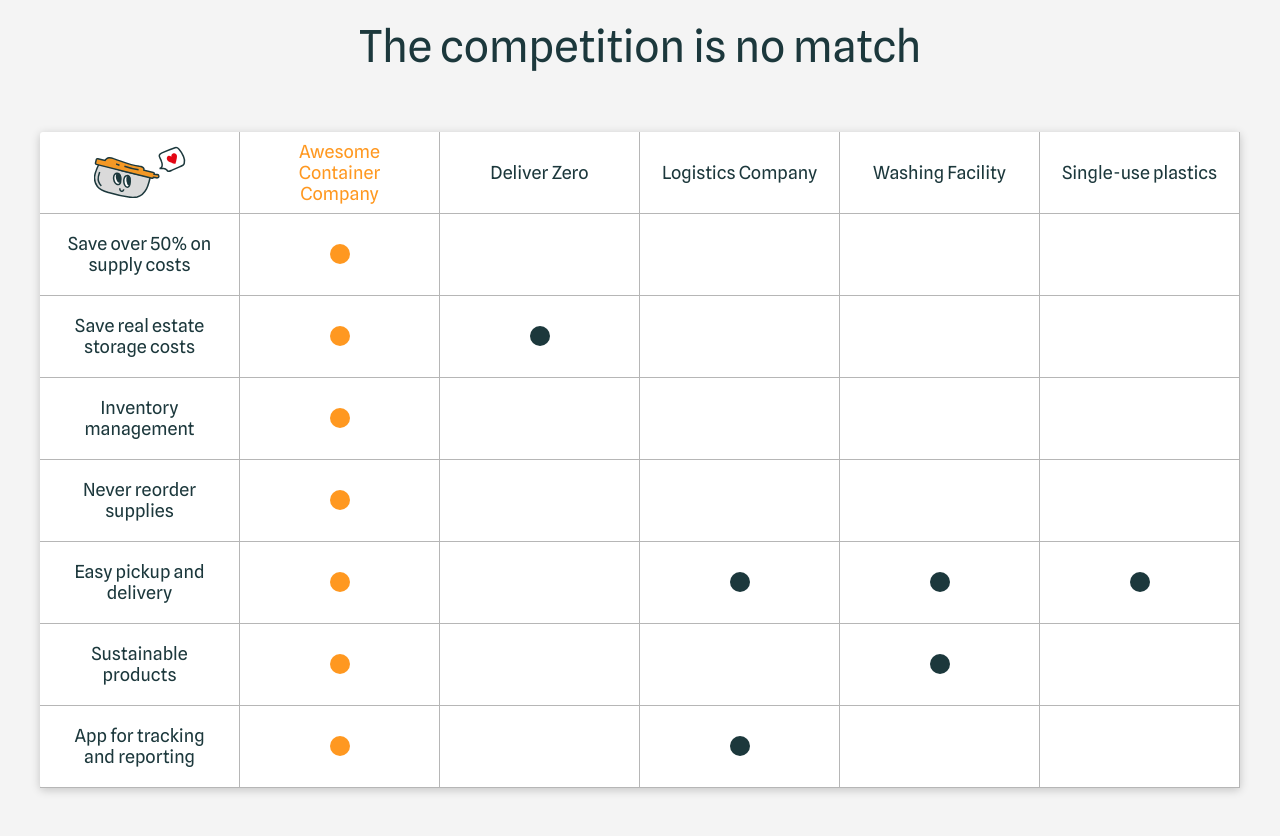
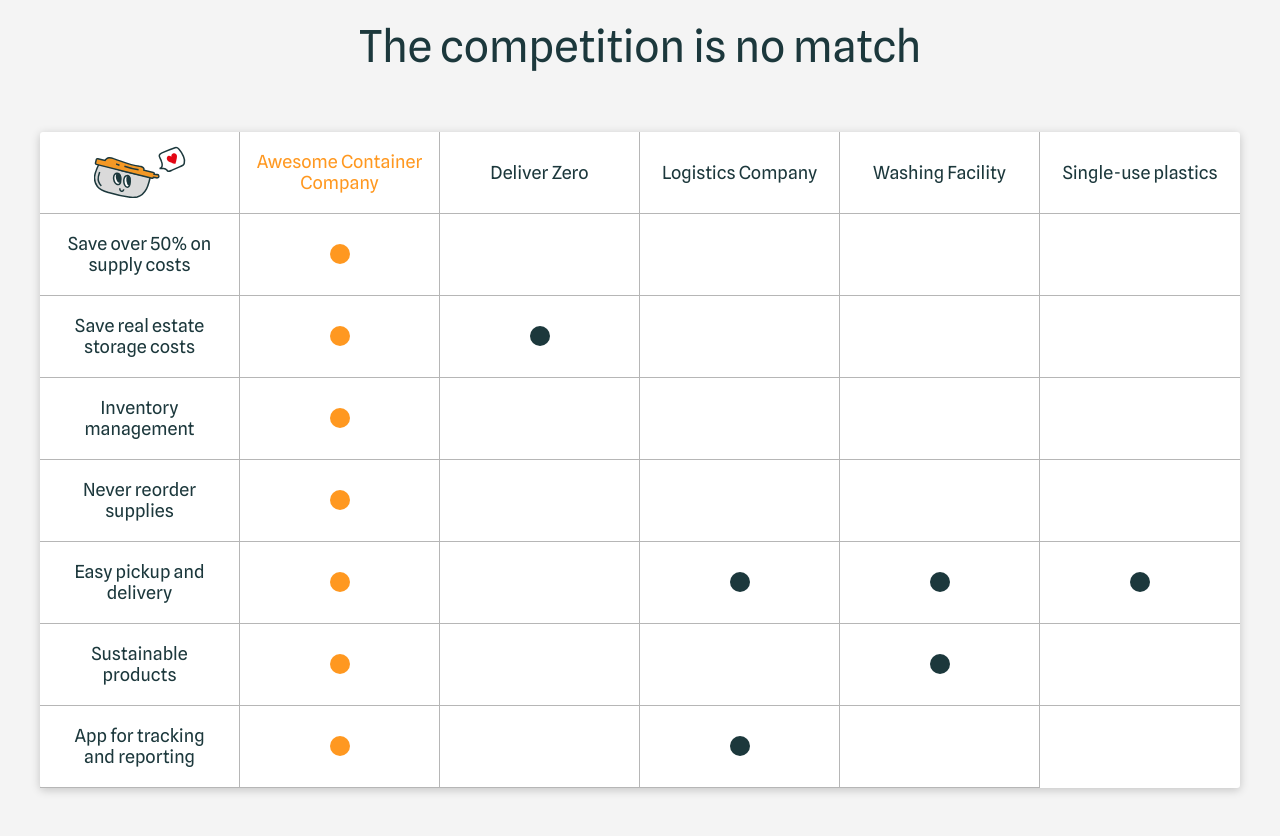
Before and after one commit to WilhelminaTetteh/awesome-container-company, a React (Create React App) app: page / in a window 1280 px wide. Shown: the part 5880-6716 px from the top of the page. Built offline with nearby package versions, Linux system fonts and the light colour scheme.

Commit message:
feat(impact): Update table modifiers

```diff
--- a/src/blocks/impact/__table-cell/impact__table-cell.css
+++ b/src/blocks/impact/__table-cell/impact__table-cell.css
@@ -1,7 +1,3 @@
-@import url(_end/impact__table-cell_end.css);
-@import url(_low/impact__table-cell_low.css);
-@import url(_none/impact__table-cell_none.css);
-
 .impact__table-cell {
   display: flex;
   justify-content: center;
--- a/src/blocks/impact/__table-dot/impact__table-dot.css
+++ b/src/blocks/impact/__table-dot/impact__table-dot.css
@@ -1,5 +1,3 @@
-@import url(_highlight/impact__table-dot_highlight.css);
-
 .impact__table-dot {
   background-image: url(../../../images/dot.svg);
   height: 20px;
--- a/src/blocks/impact/__table-text/impact__table-text.css
+++ b/src/blocks/impact/__table-text/impact__table-text.css
@@ -1,8 +1,5 @@
-@import url(_highlight/impact__table-text_highlight.css);
-
 .impact__table-text {
   margin: auto 0;
-  padding: auto;
   font-family: 'Spline Sans';
   font-style: normal;
   font-weight: 400;
--- a/src/blocks/impact/impact.css
+++ b/src/blocks/impact/impact.css
@@ -10,10 +10,14 @@
 @import url(__list-item/impact__list-item.css);
 @import url(__table/impact__table.css);
 @import url(__table-cell/impact__table-cell.css);
+@import url(__table-cell/_end/impact__table-cell_end.css);
+@import url(__table-cell/_low/impact__table-cell_low.css);
+@import url(__table-cell/_none/impact__table-cell_none.css);
 @import url(__table-dot/impact__table-dot.css);
+@import url(__table-dot/_highlight/impact__table-dot_highlight.css);
 @import url(__table-logo/impact__table-logo.css);
 @import url(__table-text/impact__table-text.css);
-
+@import url(__table-text/_highlight/impact__table-text_highlight.css);
 
 .impact {
   position: relative;
```
